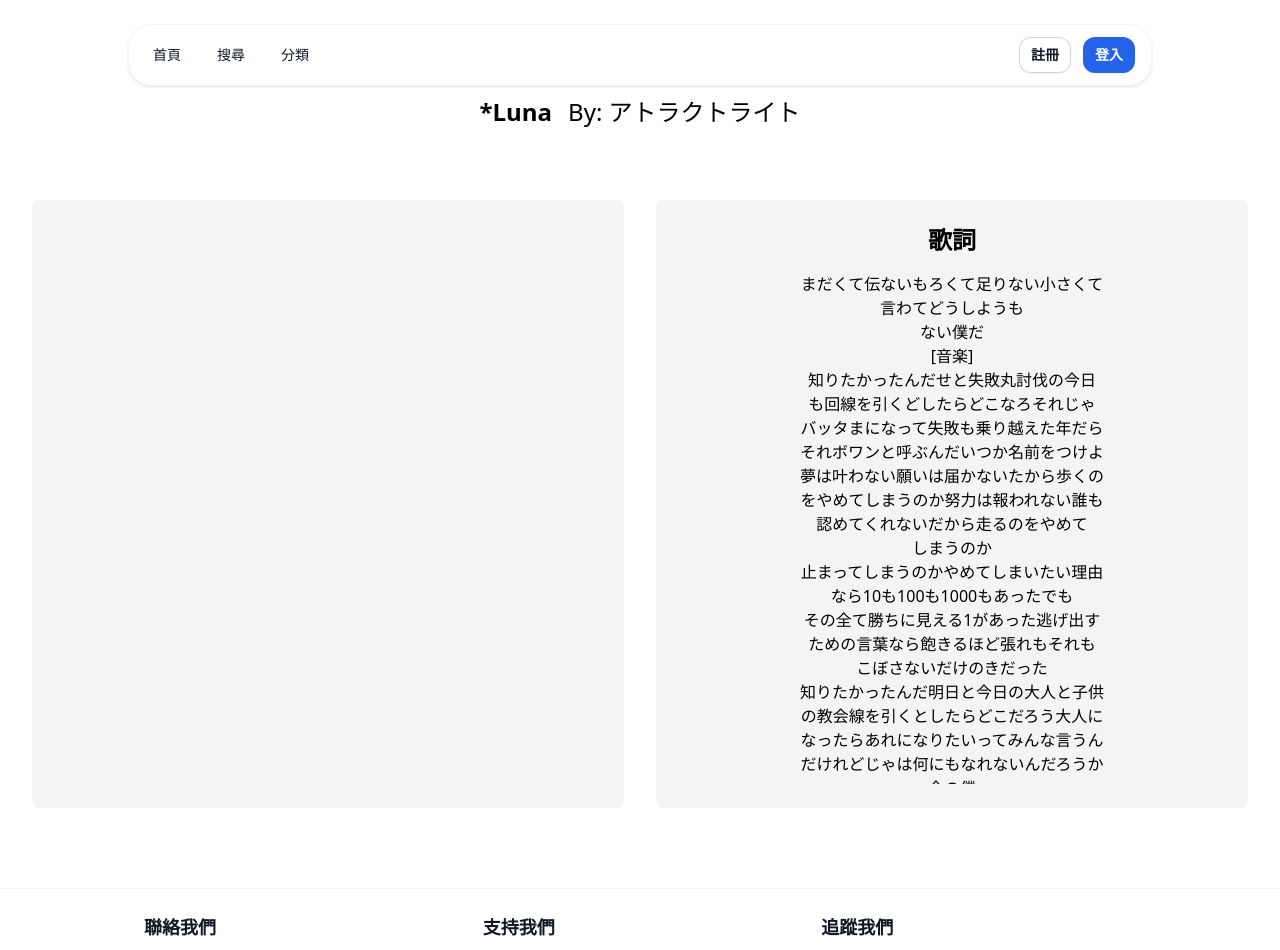
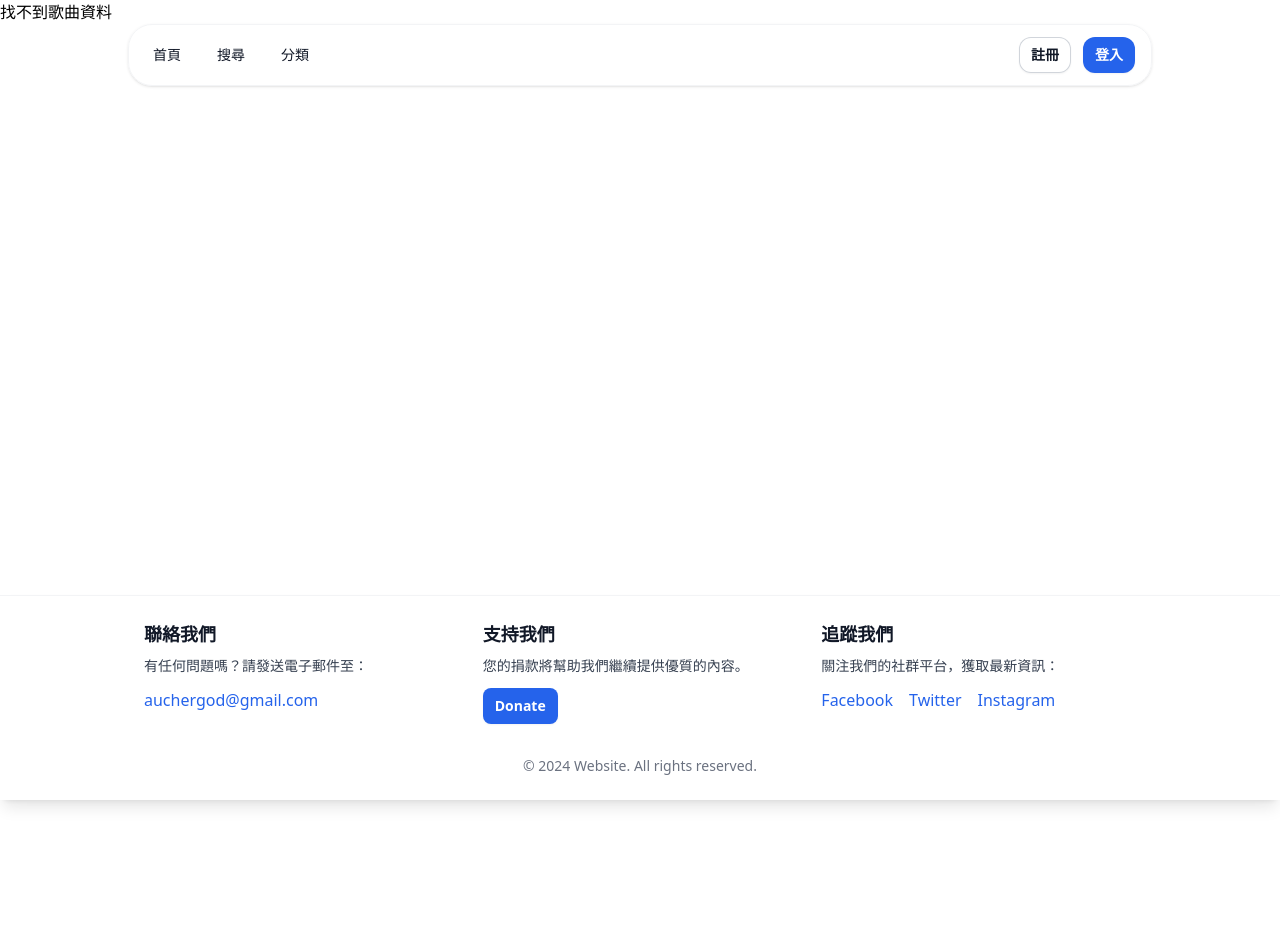
Before and after one commit to kakeru13468/lyricsWeb, a React (Vite) app: page /LyricsStudy in a window 1280 px wide. Shown: the top 950 px of the page. After the commit the page ends 800 px from the top, so only its background shows below. Built offline with nearby package versions, Linux system fonts and the light colour scheme.

Commit message:
[add]add searcg and SongList

```diff
--- a/package.json
+++ b/package.json
@@ -18,6 +18,7 @@
     "@pixi/filter-bulge-pinch": "^5.1.1",
     "@pixi/filter-color-matrix": "^7.4.2",
     "@pixi/sprite": "^7.4.2",
+    "@reduxjs/toolkit": "^2.3.0",
     "framer-motion": "^11.11.8",
     "jss": "^10.10.0",
     "jss-preset-default": "^10.10.0",
--- a/src/App.jsx
+++ b/src/App.jsx
@@ -5,6 +5,7 @@ import Footer from './Components/Footer/Footer';
 import Home from './Pages/Home';
 import LyricsStudy from './Pages/LyricsStudy';
 import Categories from './Pages/Categories';
+import SongList from './Pages/SongList';
 
 
 function App() {
@@ -17,6 +18,7 @@ function App() {
               <Route path="/" element={<Home />} />
               <Route path="/LyricsStudy" element={<LyricsStudy />} />
               <Route path="/Categories" element={<Categories />} />
+              <Route path="/SongList" element={<SongList />} />
             </Routes>
           </main>
           <Footer />
--- a/src/Components/Navbar/Navbar.jsx
+++ b/src/Components/Navbar/Navbar.jsx
@@ -1,5 +1,6 @@
 import React, { useState, useEffect, useRef } from 'react';
 import { Link, useLocation } from 'react-router-dom';
+import { useNavigate } from 'react-router-dom';
 import { motion } from 'framer-motion';
 
 
@@ -9,6 +10,7 @@ const Navbar = () => {
   const [songData, setSongData] = useState(null);
   const searchBoxRef = useRef(null);
   const location = useLocation();
+  const navigate = useNavigate();
 
   const toggleSearchBox = () => setIsSearchVisible((prev) => !prev);
 
@@ -33,6 +35,7 @@ const Navbar = () => {
       if (response.ok) {
         const data = await response.json();
         setSongData(data);
+        navigate('/LyricsStudy', { state: { songData: data } });
       } else {
         setSongData(null);
         console.error('找不到該歌曲');
--- a/src/Pages/Categories.jsx
+++ b/src/Pages/Categories.jsx
@@ -1,34 +1,36 @@
-// Categories.jsx
-import React from 'react';
+import React, { useState } from 'react';
 import { motion } from 'framer-motion';
+import { useNavigate } from 'react-router-dom';
+
+const Categories = () => {
+  const [songData, setSongData] = useState(null);
+  const navigate = useNavigate();
 
   const categories = [
-  { name: 'JPOP', img: "./assets/Jpop.jpg" },
-  { name: 'VOCALOID', img: './assets/Hatsune_miku.png' },
+    { name: 'JPOP', img: './assets/Jpop.jpg' },
+    { name: 'VOCALOIDO', img: './assets/Hatsune_miku.png' },
     { name: 'ANIME', img: './assets/kita.jpg' },
     { name: 'ROCK', img: './assets/one_ok_rock.jpg' },
     { name: 'Lyricism', img: './assets/yorushika.jpg' },
     { name: 'Rapping', img: './assets/rorder.jpg' },
   ];
 
-const cardVariants = {
-  hidden: { opacity: 0, y: 20 },
-  visible: (i) => ({
-    opacity: 1,
-    y: 0,
-    transition: {
-      delay: i * 0.2,
-      type: 'spring',
-      stiffness: 100,
-    },
-  }),
-  hover: {
-    scale: 1.05,
-    boxShadow: '0px 10px 30px rgba(0, 0, 0, 0.1)',
-  },
+  const handleCategoryClick = async (songStyle) => {
+    try {
+      const response = await fetch(`http://localhost:5000/songs?songstyle=${encodeURIComponent(songStyle)}`);
+      if (response.ok) {
+        const data = await response.json();
+        setSongData(data);
+        navigate('/SongList', { state: { songData: data } });
+      } else {
+        setSongData(null);
+        console.error('找不到該歌曲');
+      }
+    } catch (error) {
+      console.error('搜尋發生錯誤:', error);
+    }
   };
 
-const Categories = () => {
   return (
     <div className="flex justify-center p-8 mt-16">
       <div className="grid grid-cols-1 md:grid-cols-3 gap-8 max-w-screen-lg w-full">
@@ -37,7 +39,8 @@ const Categories = () => {
             key={index}
             whileHover={{ scale: 1.05 }}
             whileTap={{ scale: 0.95 }}
-              className="relative select-none rounded-lg shadow-lg overflow-hidden aspect-square bg-gray-200 flex items-center justify-center"
+            className="relative select-none rounded-lg shadow-lg overflow-hidden aspect-square bg-gray-200 flex items-center justify-center cursor-pointer"
+            onClick={() => handleCategoryClick(category.name)}
           >
             <img
               src={category.img}
--- a/src/Pages/LyricsStudy.jsx
+++ b/src/Pages/LyricsStudy.jsx
@@ -1,61 +1,17 @@
 import React from 'react';
 import LyricsPlayer from '../Components/LyricsPlayer/LyricsPlayer';
 import SongInfo from '../Components/SongInfo/SongInfo';
+import { useLocation } from 'react-router-dom';
 const LyricsStudy = () => {
-    const videoURL = 'https://www.youtube.com/watch?v=CQ9RJVgvCNc';
-
-    const lyricsData = [
-        { "time": "00:00:00,760", "text": "まだくて伝ないもろくて足りない小さくて" },
-        { "time": "00:00:07,080", "text": "言わてどうしようも" },
-        { "time": "00:00:10,639", "text": "ない僕だ" },
-        { "time": "00:00:15,120", "text": "[音楽]" },
-        { "time": "00:00:21,039", "text": "知りたかったんだせと失敗丸討伐の今日" },
-        { "time": "00:00:26,840", "text": "も回線を引くどしたらどこなろそれじゃ" },
-        { "time": "00:00:31,840", "text": "バッタまになって失敗も乗り越えた年だら" },
-        { "time": "00:00:36,719", "text": "それボワンと呼ぶんだいつか名前をつけよ" },
-        { "time": "00:00:41,120", "text": "夢は叶わない願いは届かないたから歩くの" },
-        { "time": "00:00:48,280", "text": "をやめてしまうのか努力は報われない誰も" },
-        { "time": "00:00:54,199", "text": "認めてくれないだから走るのをやめて" },
-        { "time": "00:00:59,199", "text": "しまうのか" },
-        { "time": "00:01:01,120", "text": "止まってしまうのかやめてしまいたい理由" },
-        { "time": "00:01:05,080", "text": "なら10も100も1000もあったでも" },
-        { "time": "00:01:08,000", "text": "その全て勝ちに見える1があった逃げ出す" },
-        { "time": "00:01:13,439", "text": "ための言葉なら飽きるほど張れもそれも" },
-        { "time": "00:01:18,360", "text": "こぼさないだけのきだった" },
-        { "time": "00:01:33,079", "text": "知りたかったんだ明日と今日の大人と子供" },
-        { "time": "00:01:37,520", "text": "の教会線を引くとしたらどこだろう大人に" },
-        { "time": "00:01:42,920", "text": "なったらあれになりたいってみんな言うん" },
-        { "time": "00:01:46,119", "text": "だけれどじゃは何にもなれないんだろうか" },
-        { "time": "00:01:50,040", "text": "今の僕" },
-        { "time": "00:01:51,960", "text": "は3年前誰かが空に投げた" },
-        { "time": "00:02:00,840", "text": "訳はも恩忘れた必要のない言葉だいつか" },
-        { "time": "00:02:08,560", "text": "口ずさむ歌いでもしよう道しるべなんて" },
-        { "time": "00:02:13,879", "text": "ない誰も教えてくれないだから足とは" },
-        { "time": "00:02:19,319", "text": "間違ったんだ出会えたんだ壊してしまい" },
-        { "time": "00:02:24,519", "text": "たい夜なら10も100も1000もあっ" },
-        { "time": "00:02:28,200", "text": "たでもその全て" },
-        { "time": "00:02:30,400", "text": "も飛び越える羽を持っていたんだあの日" },
-        { "time": "00:02:34,120", "text": "始まった物語どこに向かうなろか明日から" },
-        { "time": "00:02:38,920", "text": "の僕に宿題が増えたみたいだ" },
-        { "time": "00:02:44,970", "text": "[音楽]" },
-        { "time": "00:03:01,040", "text": "横1列でスタートきたあの日の僕らはもう" },
-        { "time": "00:03:08,680", "text": "い" },
-        { "time": "00:03:09,920", "text": "ない君の行く場所に僕の行く場所にそれ" },
-        { "time": "00:03:16,480", "text": "それは必要ないからいくつもせそいていく" },
-        { "time": "00:03:23,080", "text": "つもの不を超えて鼻が開くように青い宝石" },
-        { "time": "00:03:28,200", "text": "が輝くようにって見つけたんだ眩しくて" },
-        { "time": "00:03:33,519", "text": "仕方ないんだその光の正体" },
-        { "time": "00:03:38,840", "text": "は" },
-        { "time": "00:03:40,959", "text": "あやめてしまいたい理由なら10も100" },
-        { "time": "00:03:45,599", "text": "も戦もあったでもその全て勝ちポケに見え" },
-        { "time": "00:03:50,439", "text": "たのはどうしてあの日始まったもの" },
-        { "time": "00:03:54,840", "text": "語り手で僕が見つけた光ボ" },
-        { "time": "00:03:59,920", "text": "せて答え合わせをしよう思い思い描けたた" },
-        { "time": "00:04:05,400", "text": "人とく光る一瞬のめき" },
-        { "time": "00:04:28,720", "text": "[音楽]" }
-    ]
-    const songName = "*Luna"
-    const songAuthor = "アトラクトライト"
+    const location = useLocation();
+    const { songData } = location.state || {};
+    if (!songData) {
+        return <p>找不到歌曲資料</p>;
+    }
+    const songName = songData.title;
+    const songAuthor = songData.artist;
+    const videoURL = songData.url;
+    const lyricsData = songData.lyrics;
 
     return (
         <>
--- /dev/null
+++ b/src/Pages/SongList.jsx
@@ -0,0 +1,26 @@
+import React from 'react';
+import { useLocation } from 'react-router-dom';
+
+const SongList = () => {
+    const location = useLocation();
+    const { songData } = location.state || {};
+
+    if (!songData) {
+        return <p>找不到歌曲資料</p>;
+    }
+
+    return (
+        <div className="flex flex-wrap justify-center p-8 mt-16">
+            {songData.map((song) => (
+                <div key={song.id} className="m-4 p-4 border rounded-lg shadow-md max-w-xs">
+                    <h2 className="text-xl font-bold">{song.title}</h2>
+                    <p className="text-gray-700">Artist: {song.artist}</p>
+                    <p className="text-gray-600">Style: {song.songstyle}</p>
+                    <a href={song.url} className="text-blue-500 hover:underline">Listen</a>
+                </div>
+            ))}
+        </div>
+    );
+}
+
+export default SongList;
```
Also changed, not shown: 1 other file (tests, documents, lock files or other folders). Lines whose indentation alone changed are shown as unchanged.
